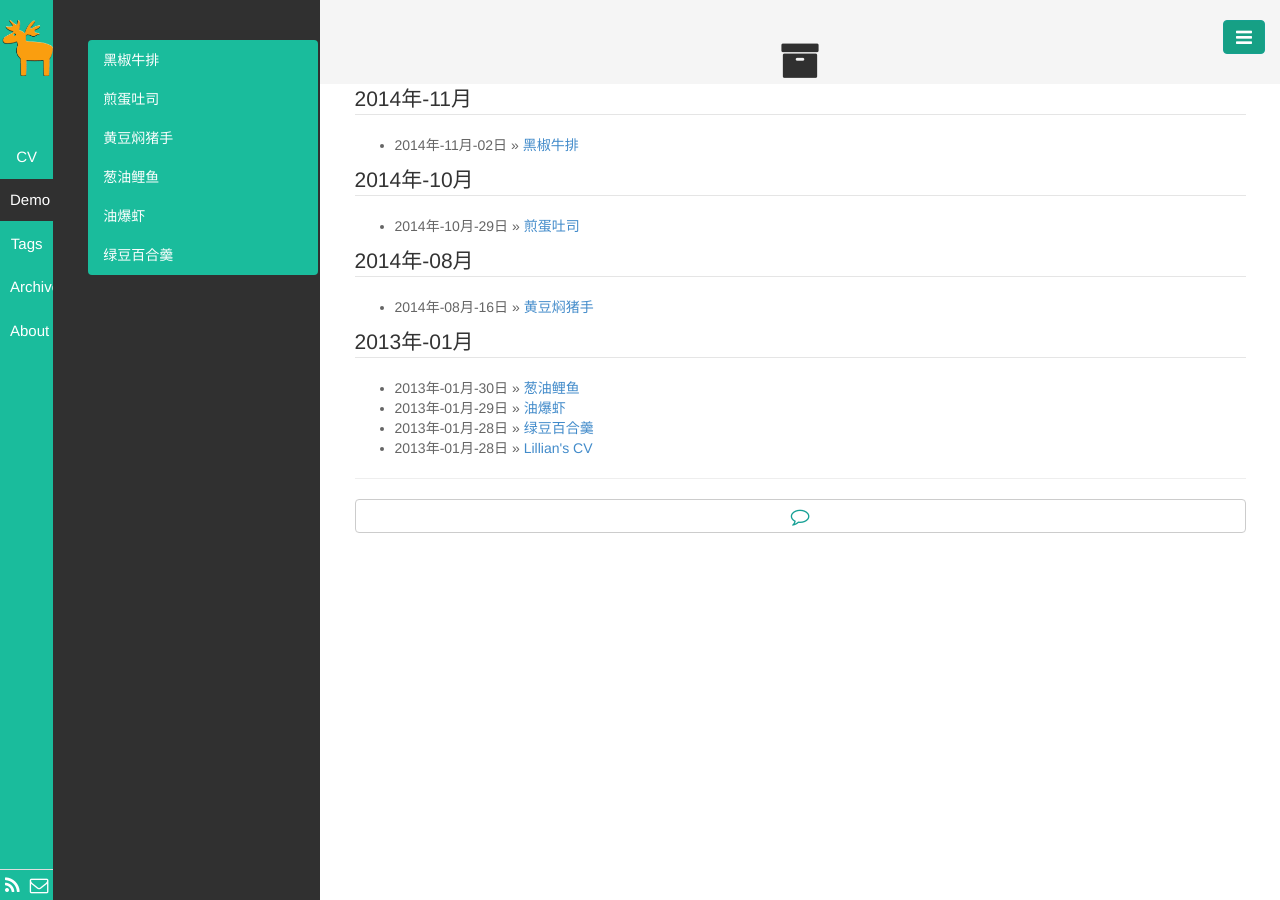
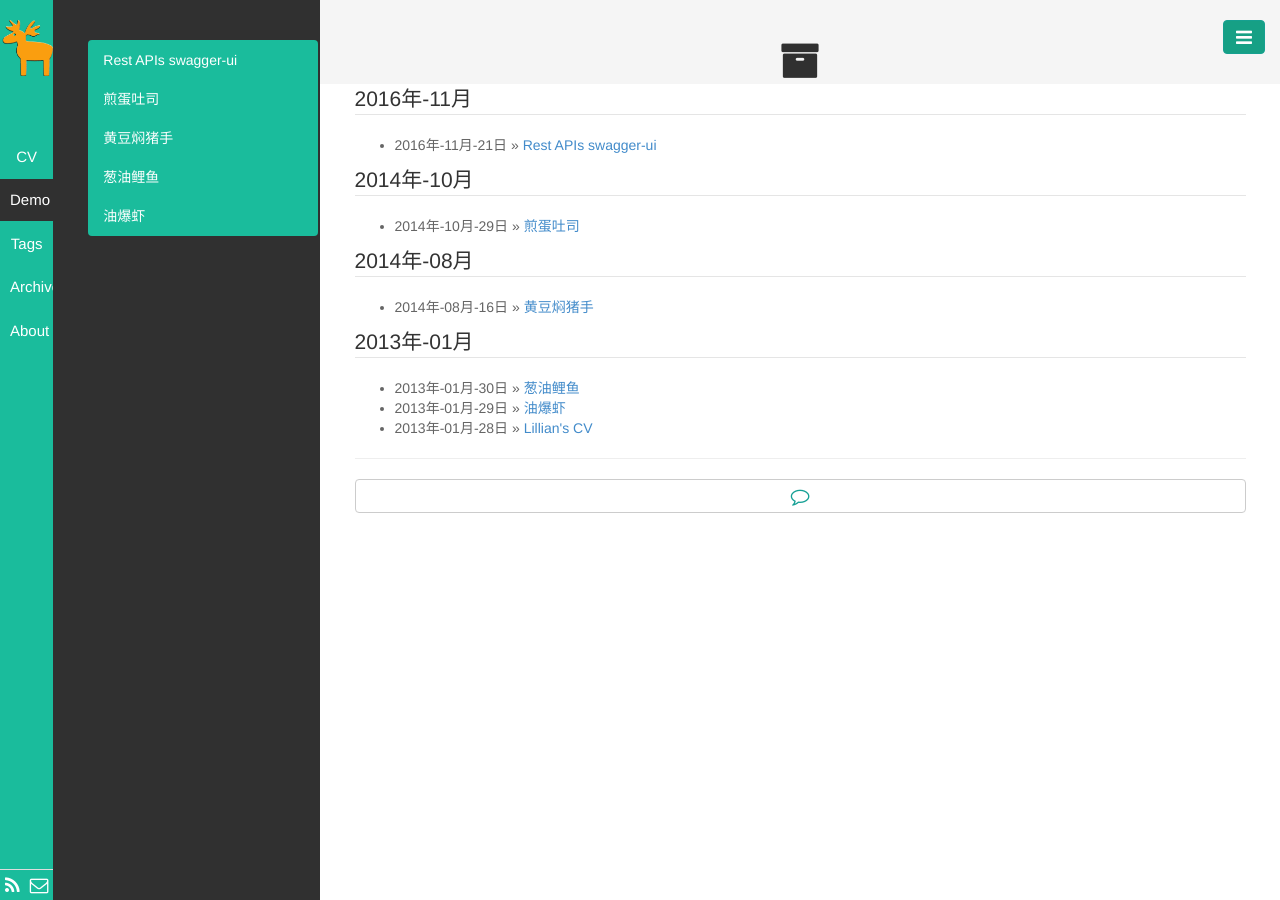
Before and after one commit to lilliancheng2012/lilliancheng2012.github.io, a Jekyll site: the page built from pages/archive.html, in a window 1280 px wide. Built offline with Jekyll 4.4.1, drawn with Linux system fonts in a browser that asks for light colours; Markdown is read by kramdown in place of the engine named in the settings.

Commit message:
add rent api swagger-ui readme

```diff
--- a/_posts/Demo/2013-01-28-Mung-Bean-Soup.md
+++ b/_posts/Demo/2016-11-21-Rest-APIs-Swagger-ui.md
@@ -1,10 +1,10 @@
 ---
 layout: post
-title: 绿豆百合羹
+title: Rest APIs swagger-ui
 category: Demo
-tags:
-keywords:
-description:
+tags: Demo
+keywords: Rest API,swagger-ui
+description: The Rest APIs for properties
 ---
 
 > “你要学会转移感情。”--真人秀《LAY的一生》
```
Also changed, not shown: _posts/Demo/2014-11-02-Steak.md (deleted, +0 -38 lines).
